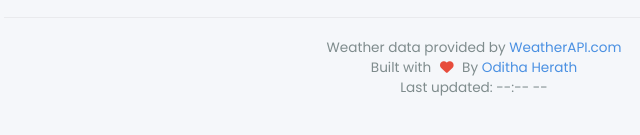
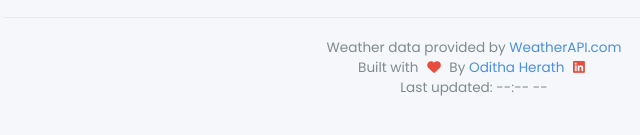
Before and after one commit to it21053450/weather-reporter-application, a plain HTML site: page index.html in a window 1280 px wide. Shown: the part 953-1088 px from the top of the page, 166-806 px from the left. Drawn offline with Linux system fonts and the light colour scheme; no server answers.

Commit message:
add linkedin icon to next to the name

```diff
--- a/index.html
+++ b/index.html
@@ -125,7 +125,7 @@
 
         <footer class="app-footer">
             <p class="footer-text">Weather data provided by <a href="https://www.weatherapi.com/" target="_blank">WeatherAPI.com</a></p>
-            <p class="footer-text">Built with <i class="fas fa-heart"></i> By <a href="https://www.linkedin.com/in/oditha-herath-00701318b/" target="_blank">Oditha Herath</a></p>
+            <p class="footer-text">Built with <i class="fas fa-heart"></i> By <a href="https://www.linkedin.com/in/oditha-herath-00701318b/" target="_blank">Oditha Herath <i class="fab fa-linkedin"></i></a></p>
             <p class="footer-text">Last updated: <span id="footer-last-updated">--:-- --</span></p>
         </footer>
     </div>
```
